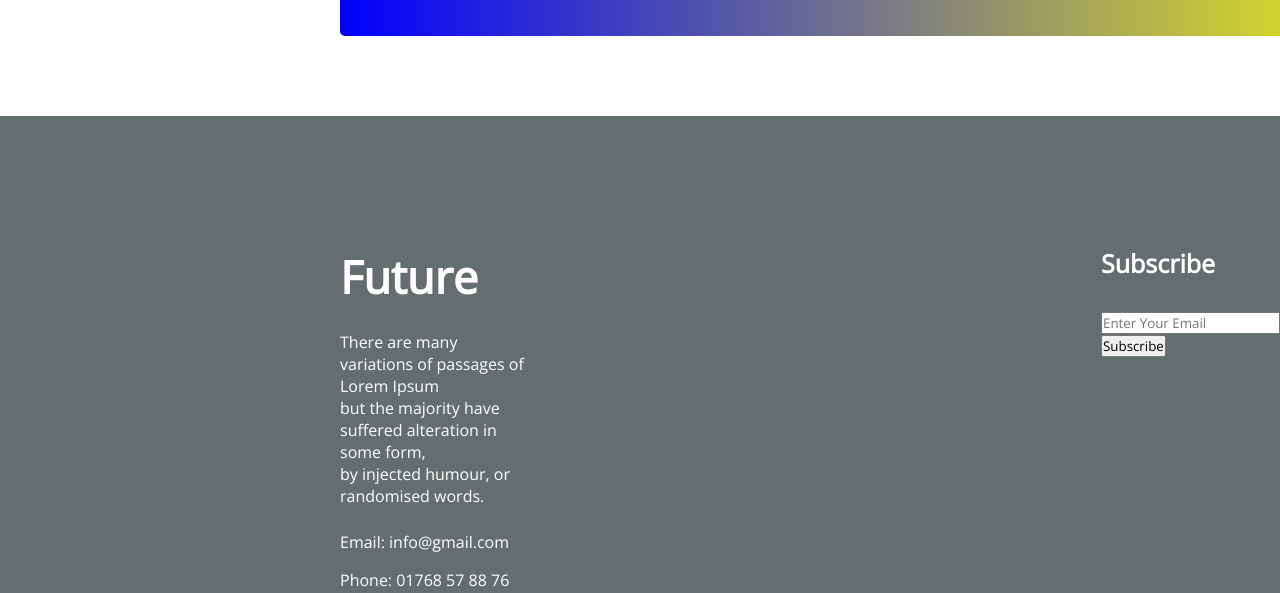
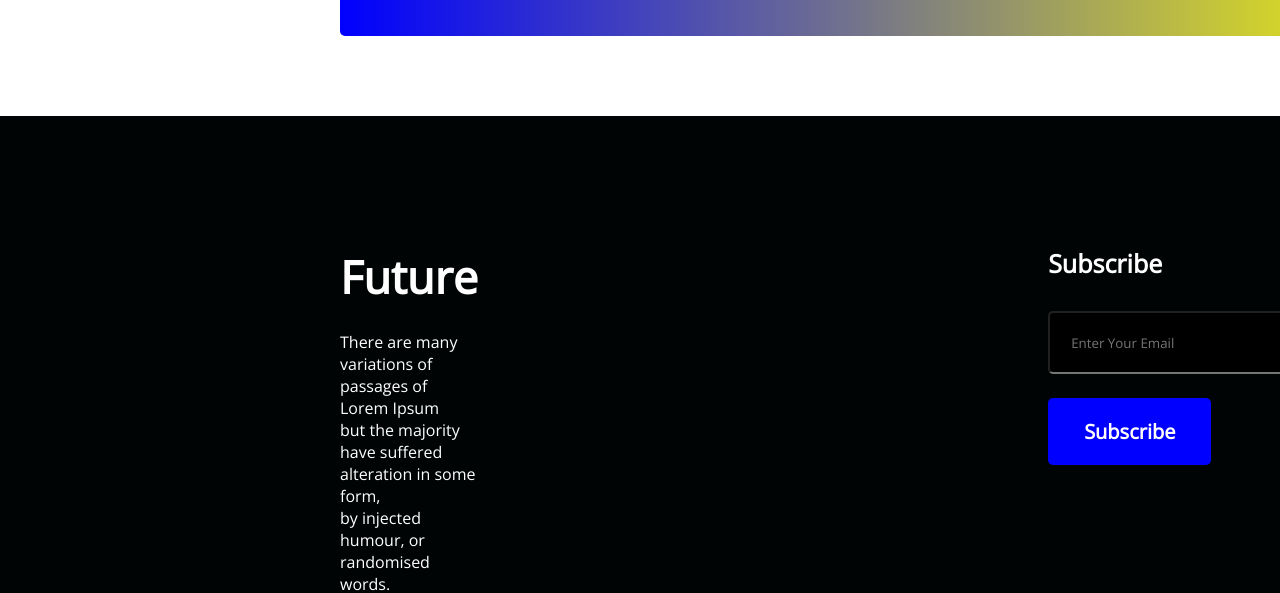
Before and after one commit to Chandan-Chandra-shil/pd-assignment-one, a plain HTML site: page index.html in a window 1280 px wide. Shown: the part 2946-3539 px from the top of the page. Drawn offline with nearby package versions, Linux system fonts and the light colour scheme.

Commit message:
complete footer section

```diff
--- a/index.html
+++ b/index.html
@@ -136,7 +136,10 @@
     <div class="contact-from">
       <h3 class="contact-sub-title-one">Subscribe</h3>
       <form>
-        <input type="email" name="email" id="email" placeholder="Enter Your Email"><br>
+        <p class="add-padding">
+          <input type="email" name="email" id="email" placeholder="Enter Your Email">
+        </p>
+
         <button class="contact-button">Subscribe</button>
 
       </form>
--- a/styles/assignment-one.css
+++ b/styles/assignment-one.css
@@ -47,6 +47,9 @@ font-family: 'Open Sans', sans-serif;
 padding-bottom: 50px;
 
 
+}
+.left{
+  padding-top: 50px;
 }
 
 .right{
@@ -127,7 +130,7 @@ padding-bottom: 16px;
 }
 /* contact section styles */
 .contact{
-  background-color: rgb(100, 110, 110);
+  background-color: rgb(0, 4, 4);
   display: flex;
 
 }
@@ -153,6 +156,9 @@ padding-bottom: 16px;
   font-weight: 600;
   padding-bottom: 31px;
 }
+.add-padding{
+  padding-bottom: 24px;
+}
 .info{
   padding-bottom: 16px;
   color: #ffff;
@@ -164,8 +170,28 @@ padding-bottom: 16px;
 .link{
   padding:6px;
 }
-/* contact form styles */
+
 .contact-from{
   padding-top: 130px ;
   padding-left: 230px;
 }
+input{
+  color: #ffff;
+  background: black;
+  padding-top: 21px;
+  padding-left: 21px;
+  padding-right: 160px;
+  padding-bottom: 20px;
+  border-radius: 5px;
+}
+.contact-button{
+  color: #ffff;
+  border: none;
+  font-weight: 600;
+  font-size: 20px;
+  border-radius: 5px;
+  background: blue;
+  padding: 20px 36px;
+
+
+}
```
